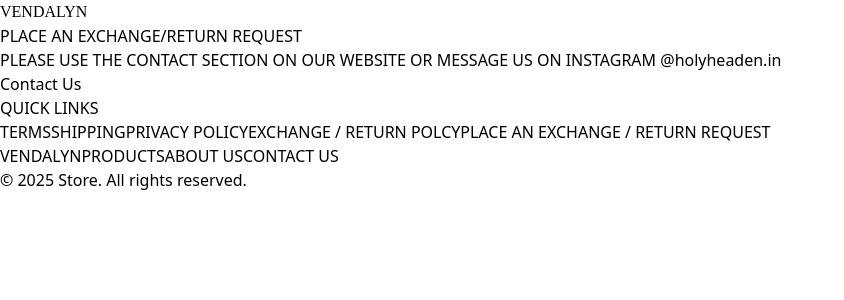
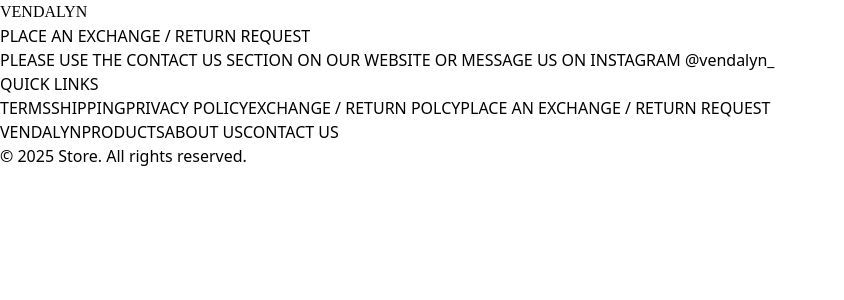
Before and after one commit to Anubhav505/VENDALYN, a Next.js app: page /return in a window 1280 px wide. Shown: the top 300 px of the page, without its empty margins (0-844 px from the left). Built offline with nearby package versions, Linux system fonts and the light colour scheme; a web font is replaced by a local one.

Commit message:
styling left

```diff
--- a/src/app/return/page.tsx
+++ b/src/app/return/page.tsx
@@ -2,21 +2,14 @@
 
 const Return = () => {
     return (
-        <div className="flex items-center justify-center min-h-screen bg-gradient-to-r from-blue-500 to-purple-500 text-white px-4">
-            <div className="bg-white p-8 rounded-lg shadow-lg w-full max-w-2xl text-gray-700">
-                <h1 className="text-4xl font-bold mb-6 text-center text-indigo-600">PLACE AN EXCHANGE/RETURN REQUEST</h1>
+        <div className="h-[calc(100vh-10vh)] text-gray-700 flex flex-col items-center justify-center">
+
+                <h1 className="text-4xl font-bold mb-6 text-center ">PLACE AN EXCHANGE / RETURN REQUEST</h1>
                 <p className="text-lg mb-4 text-center">
-                    PLEASE USE THE CONTACT SECTION ON OUR WEBSITE OR MESSAGE US ON INSTAGRAM @holyheaden.in
+                    PLEASE USE THE CONTACT US SECTION ON OUR WEBSITE OR MESSAGE US ON INSTAGRAM @vendalyn_
                 </p>
-                <div className="flex justify-center">
-                    <a
-                        href="/contactUs"
-                        className="inline-block px-6 py-3 border border-transparent text-base font-medium rounded-md shadow-sm text-white bg-indigo-600 hover:bg-indigo-700 focus:outline-none focus:ring-2 focus:ring-offset-2 focus:ring-indigo-500 transition duration-300 ease-in-out"
-                    >
-                        Contact Us
-                    </a>
-                </div>
-            </div>
+
+
         </div>
     );
 };
```
